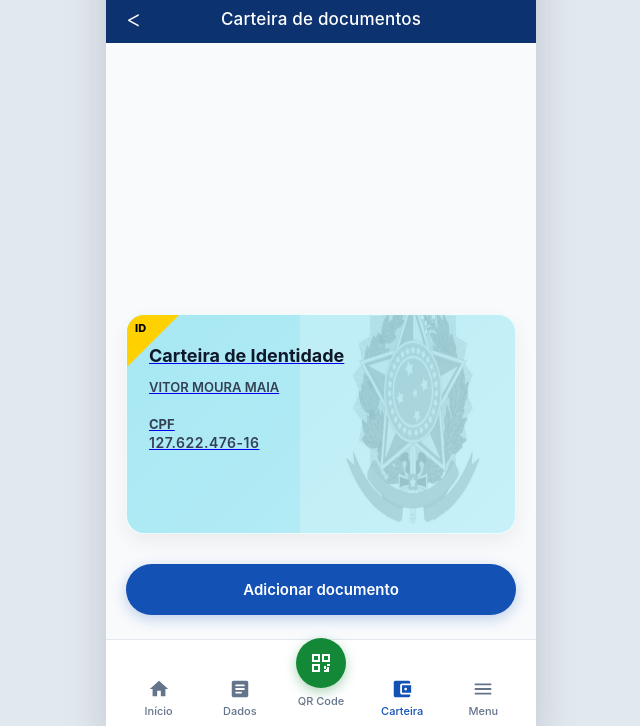
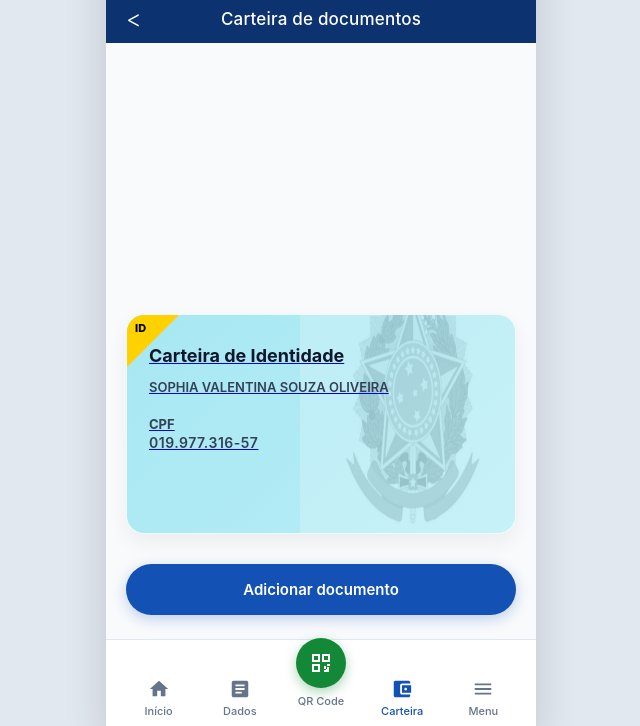
Before and after one commit to Big-G777/gov-sophia-valentina-souza-oliveira, a plain HTML site: page index.html in a window 1280 px wide. Shown: the part 74-800 px from the top of the page, without its empty margins (319-959 px from the left). Drawn offline with Linux system fonts and the light colour scheme.

Commit message:
Update identity card holder details

```diff
--- a/index.html
+++ b/index.html
@@ -403,10 +403,10 @@
 
           <div class="card-content">
             <h2>Carteira de Identidade</h2>
-            <p class="nome">Vitor Moura Maia </p>
+            <p class="nome">Sophia Valentina Souza Oliveira </p>
 
             <p class="label-cpf">CPF</p>
-            <p class="cpf">127.622.476-16</p>
+            <p class="cpf">019.977.316-57</p>
           </div>
           </a>
 
```
